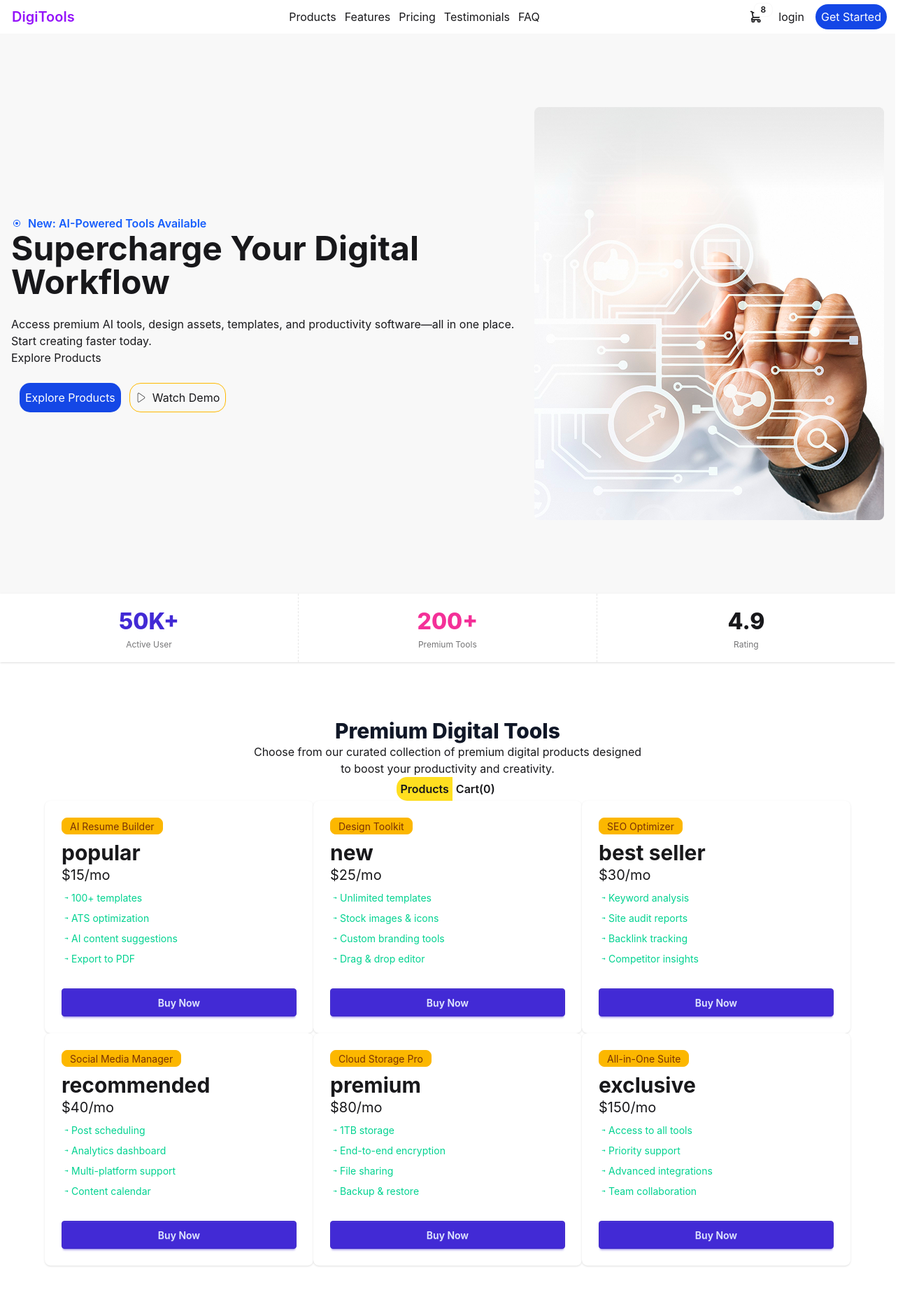
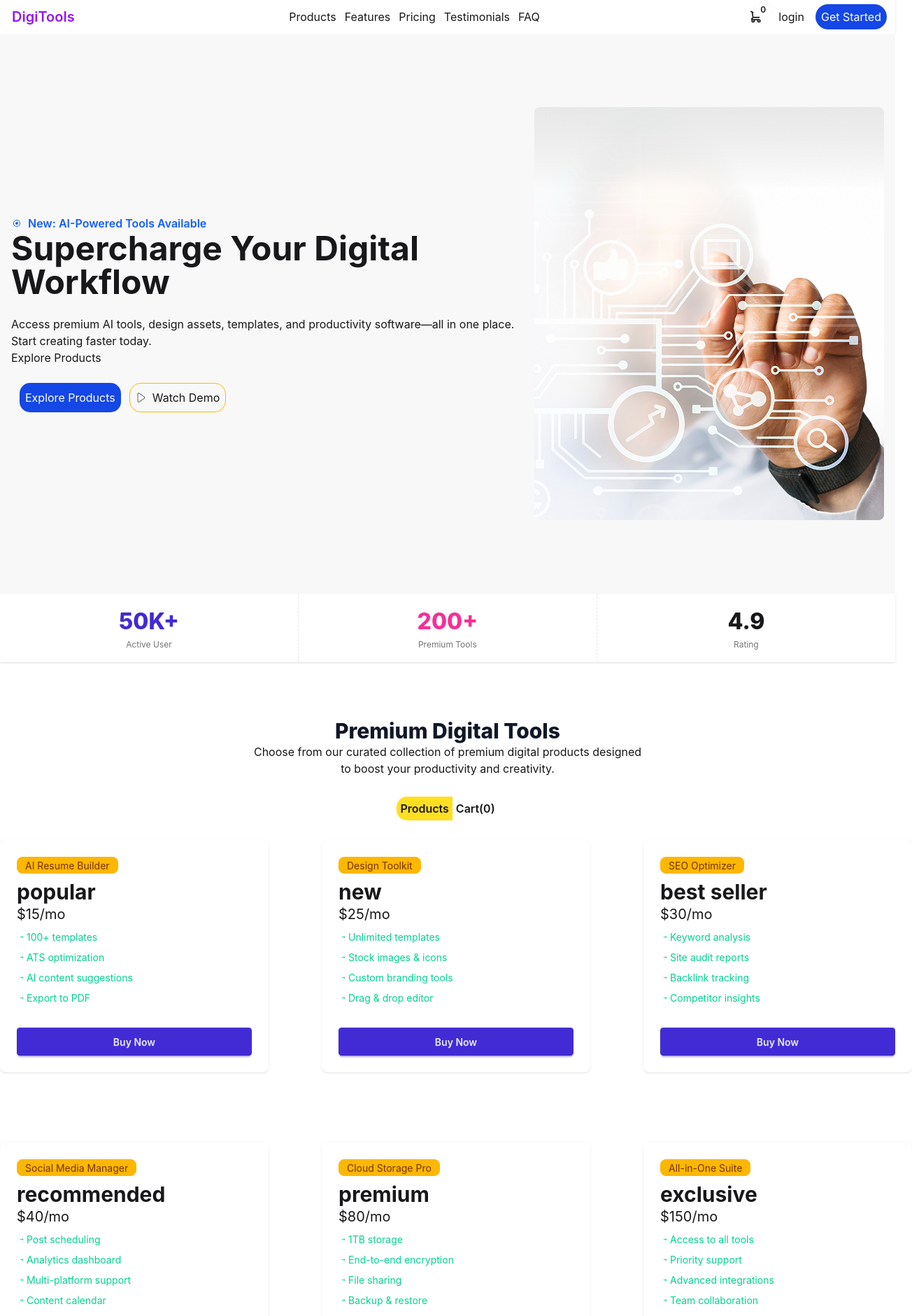
Before and after one commit to usamabinmah12/Digital-Tools-Platform, a React (Vite) app: page / in a window 1280 px wide. Shown: the top 1880 px of the page at 70% size, 1304 px wide, since content can reach past the window. Built offline with nearby package versions, Linux system fonts and the light colour scheme.

Commit message:
selected total card add to  card and count added to navbar

```diff
--- a/src/App.jsx
+++ b/src/App.jsx
@@ -4,7 +4,7 @@ import Navbar from './components/Navbar'
 import Banner from './components/Banner'
  import Stat from './components/Stat'
 import Msec from './components/Msec'
-import { Suspense } from 'react'
+import { Suspense, useState } from 'react'
 const fetchCard = async() => {
   const res = await fetch("/data.json");
   return  res.json();
@@ -13,15 +13,22 @@ const fetchCard = async() => {
 function App() {
 
   const cardPromise = fetchCard();
-  console.log(cardPromise);
+  const [carts  ,setCarts] = useState([]);
 
   return (
     <>
-      <Navbar></Navbar>
+      <Navbar carts= {carts}
+        setCarts = {setCarts}
+      ></Navbar>
       <Banner></Banner>
       <Stat></Stat>
       <Suspense fallback={<span class="$$loading $$loading-spinner text-error"></span>}>
-        <Msec cardPromise = {cardPromise}></Msec>
+        <Msec cardPromise = {cardPromise}
+        carts  = {carts}
+        setCarts  = {setCarts}
+
+
+        ></Msec>
       </Suspense>
 
     </>
--- a/src/components/Carts.jsx
+++ b/src/components/Carts.jsx
@@ -1,9 +1,10 @@
 import React from 'react';
 
-const Carts = () => {
+const Carts = ({carts    , setCarts}) => {
+
     return (
         <div>
-            came  to   carts
+            Length of  cart   is :  {carts.length}
         </div>
     );
 };
--- a/src/components/Msec.jsx
+++ b/src/components/Msec.jsx
@@ -2,22 +2,28 @@ import React, { use, useState } from 'react';
 import Products from './Products';
 import Carts from './Carts';
 
-const Msec = ({cardPromise}) => {
+const Msec = ({cardPromise, carts , setCarts}) => {
     const data = use(cardPromise);
 
     const  [colorEf , setColorEf]  =  useState("products")
     console.log(colorEf);
     return (
-        <div className='container  mx-auto' >
+        <div className='container  mx-auto ' >
             <div className="flex flex-col justify-center items-center  text-center my-20" >
                 <h3 className='text-[#101727] font-extrabold  text-3xl'>Premium Digital Tools</h3>
                 <p>Choose from our curated collection of premium digital products designed <br /> to boost your productivity and creativity.</p>
-                <div className="mx-3 font-semibold">
+                <div className="mx-3 font-semibold my-7">
                     <button onClick={()   =>  setColorEf("products")}  className={` ${colorEf == "products" ? "bg-yellow-300" : "" }  rounded-none rounded-l-[15px] p-[5px]`}>Products</button>
-                    <button onClick={()   =>  setColorEf("cart")}  className={` ${colorEf == "cart" ? "bg-yellow-300" : "" }  rounded-none rounded-r-[15px] p-[5px]`}>Cart(0)</button>
+                    <button onClick={()   =>  setColorEf("cart")}  className={` ${colorEf == "cart" ? "bg-yellow-300" : "" }  rounded-none rounded-r-[15px] p-[5px]`}>Cart({carts.length})</button>
                 </div>
                 {
-                    colorEf === "products"  ?  <Products data={data}></Products> : <Carts></Carts>
+                    colorEf === "products"  ?  <Products data={data}
+                        carts  = {carts}
+                        setCarts  =  {setCarts}
+                    ></Products> : <Carts
+                        carts  = {carts}
+                        setCarts  =  {setCarts}
+                    ></Carts>
                 }
 
             </div>
--- a/src/components/Navbar.jsx
+++ b/src/components/Navbar.jsx
@@ -1,6 +1,6 @@
 import React from "react";
 
-const Navbar = () => {
+const Navbar = ({carts  , setCarts}) => {
   return (
     <div  className="container mx-auto">
       <div className="  shadow-sm flex justify-between items-center">
@@ -39,7 +39,7 @@ const Navbar = () => {
                     d="M3 3h2l.4 2M7 13h10l4-8H5.4M7 13L5.4 5M7 13l-2.293 2.293c-.63.63-.184 1.707.707 1.707H17m0 0a2 2 0 100 4 2 2 0 000-4zm-8 2a2 2 0 11-4 0 2 2 0 014 0z"
                   />{" "}
                 </svg>
-                <span className="badge badge-sm indicator-item">8</span>
+                <span className="badge badge-sm indicator-item">{carts.length}</span>
               </div>
             </div>
             <div
@@ -47,7 +47,7 @@ const Navbar = () => {
               className="card card-compact dropdown-content bg-base-100 z-1 mt-3 w-52 shadow"
             >
               <div className="card-body">
-                <span className="text-lg font-bold">8 Items</span>
+                <span className="text-lg font-bold">{carts.length} Items</span>
                 <span className="text-info">Subtotal: $999</span>
                 <div className="card-actions">
                   <button className="btn btn-primary btn-block">
--- a/src/components/Product.jsx
+++ b/src/components/Product.jsx
@@ -1,7 +1,12 @@
 import React from 'react';
 import Feature from './Feature';
 
-const Product = ({product}) => {
+const Product = ({product , carts  , setCarts}) => {
+    const addcart  = (product)  => {
+        const newAr =  [...carts  , product];
+        setCarts(newAr);
+
+    }
     return (
         <div className=''>
             <div className="card w-96 bg-base-100 shadow-sm">
@@ -16,7 +21,7 @@ const Product = ({product}) => {
             product.features.map(feature => <Feature feature={feature}></Feature>)
         }
           <div className="mt-6">
-            <button className="btn btn-primary btn-block">Buy Now</button>
+            <button onClick={()  => addcart(product)}  className="btn btn-primary btn-block">Buy Now</button>
           </div>
         </div>
       </div>
--- a/src/components/Products.jsx
+++ b/src/components/Products.jsx
@@ -1,12 +1,15 @@
 import React from "react";
 import Product from "./Product";
 
-const Products = ({data}) => {
+const Products = ({data , carts  ,   setCarts}) => {
 
   return (
-    <div  className="grid  grid-cols-3">
+    <div  className="container mx-auto grid  grid-cols-3 gap-[100px]">
         {
-            data.map(product =>  <Product product={product}></Product>)
+            data.map(product =>  <Product product={product}
+            carts  = {carts}
+            setCarts  =  {setCarts}
+            ></Product>)
         }
 
     </div>
```
